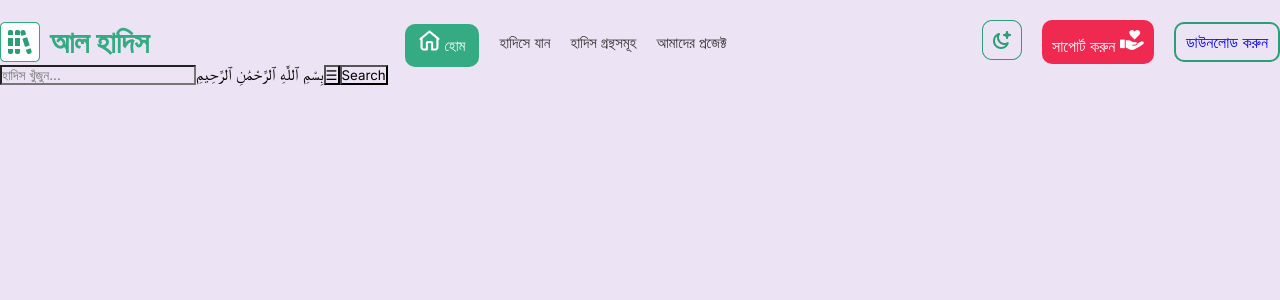
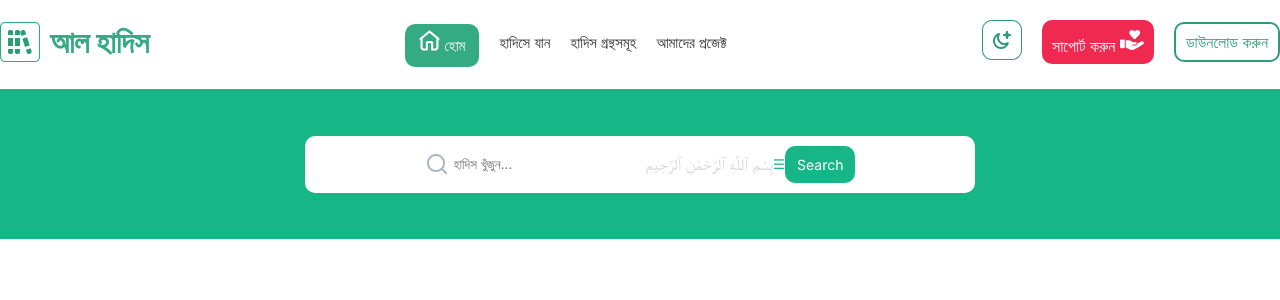
Before and after one commit to tanjilaWD/ihadis-redesign, a React app: page / in a window 1280 px wide. Shown: the top 300 px of the page. Built offline with nearby package versions, Linux system fonts and the light colour scheme; the HTML template or start-up script is replaced by a standard one.

Commit message:
new file added

```diff
--- a/src/Components/UI/Search_ber.jsx
+++ b/src/Components/UI/Search_ber.jsx
@@ -2,7 +2,11 @@ const Search_ber = () => {
     return (
        <section className="search_ber">
             <div className="search_box">
+
+                <div className="search">
+                    <img src="../../public/image/search_ber/search.png" alt="Image" />
                 <input type="text" placeholder="হাদিস খুঁজুন..." />
+                 </div>
                 <span className="arabic">بِسْمِ ٱللَّٰهِ ٱلرَّحْمَٰنِ ٱلرَّحِيمِ</span>
                 <button className="filter_btn">☰</button>
                 <button className="search_btn"> Search</button>
--- a/src/index.css
+++ b/src/index.css
@@ -2,7 +2,7 @@
 @import url('https://fonts.googleapis.com/css2?family=Inter:ital,opsz,wght@0,14..32,100..900;1,14..32,100..900&display=swap');
 
 *{
-    background-color: rgb(236, 227, 244);
+    /* background-color: rgb(236, 227, 244); */
     padding: 0;
     margin: 0;
     box-sizing: border-box;
@@ -79,6 +79,9 @@
     padding: 8px 10px;
     border-radius: 10px;
 }
+.header_Container .btn_container .btn2 a{
+    color:#2B9E76;
+}
 .header_Container .btn_container ul li{
     display: flex;
     align-items: center;
@@ -88,6 +91,61 @@
 .header_Container .menu_container li a:hover{
     color:grey
 }
-.menu_container ul li:first-child a:hover {
-    color: #fff;
+.menu_container ul li:first-child a:hover{
+    color:#fff;
 }
+
+/* ----------------------------
+        Search_ber-section
+------------------------------*/
+.search_ber{
+    background-color:#17B686;
+    display: flex;
+    align-items:center ;
+    justify-content: center;
+    height: 150px;
+    margin-top: 25px;
+}
+.search_ber .search_box{
+    display: flex;
+    align-items: center;
+    justify-content: center;
+    background-color: #fff;
+    padding: 10px 12px;
+    border-radius: 10px;
+    width: 670px;
+    z-index: 10;
+    margin: 0 auto;
+}
+.search_ber .search_box input{
+    border: none;
+}
+.search_ber .filter_btn{
+    border: none;
+}
+.search_ber .search_btn{
+    border: none;
+}
+.search_ber .search{
+    display: flex;
+    gap: 5px;
+}
+.search_ber .search input{
+color:rgb(179, 177, 177);
+}
+.search_ber .search_box .arabic{
+  color:rgb(179, 177, 177);
+  justify-content: space-between;
+  opacity: 0.5;
+}
+.search_ber .search_box .filter_btn{
+    color:#17B686 ;
+    background-color: #fff;
+}
+.search_ber .search_box .search_btn{
+    color:#fff ;
+    background-color: #17B686;
+    padding: 10px 12px;
+    border-radius: 10px;
+    font-size: 14px;
+}
```
